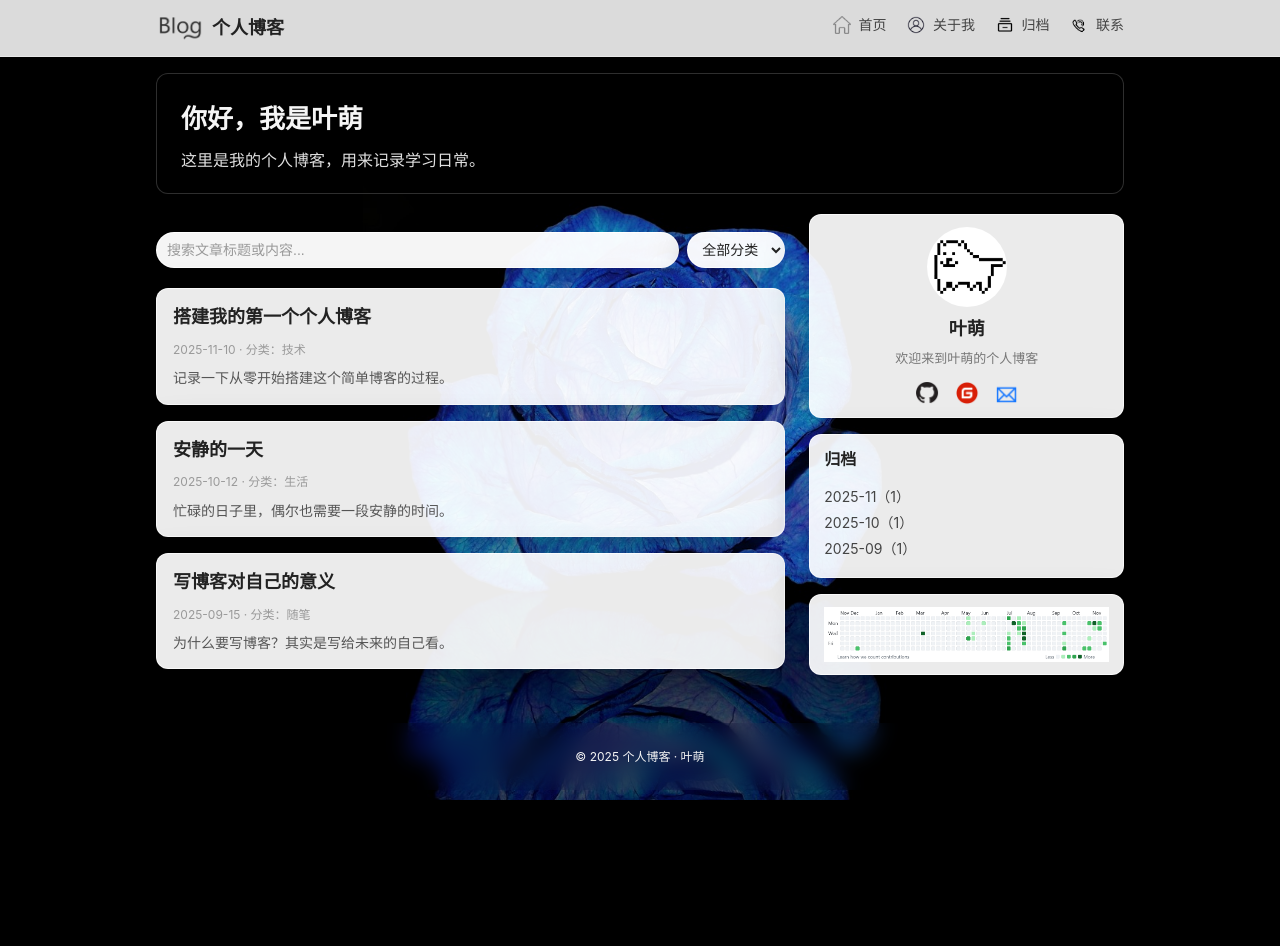
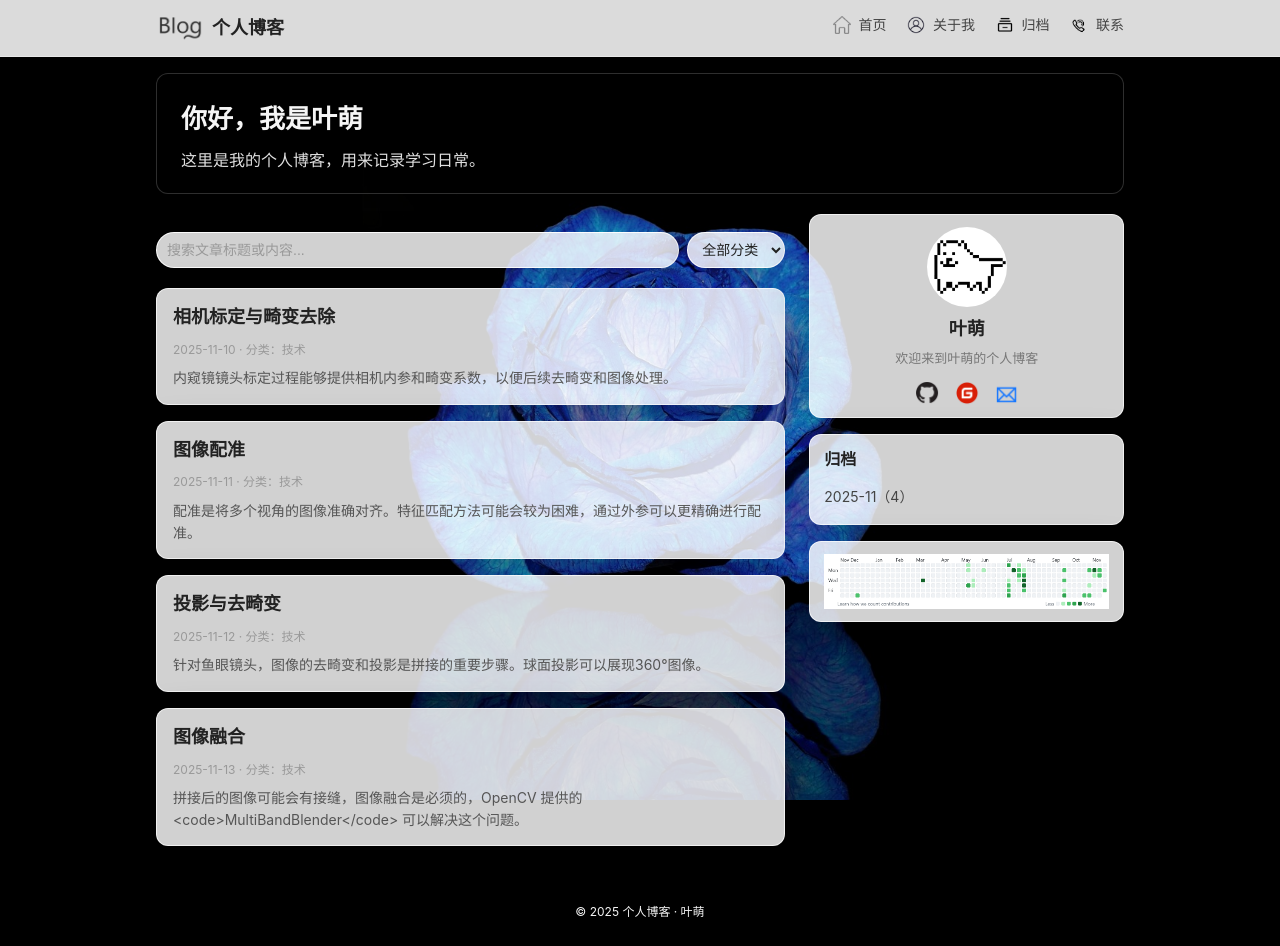
Before and after one commit to kakuyo1/blog, a plain HTML site: page index.html in a window 1280 px wide. Before the commit the page ends 800 px from the top, so only its background shows below. Drawn offline with Linux system fonts and the light colour scheme.

Commit message:
passages updated.

```diff
--- a/posts.json
+++ b/posts.json
@@ -1,29 +1,38 @@
 [
     {
         "id": 1,
-    "title": "搭建我的第一个个人博客",
+        "title": "相机标定与畸变去除",
         "date": "2025-11-10",
         "category": "tech",
         "categoryName": "技术",
-    "excerpt": "记录一下从零开始搭建这个简单博客的过程。",
-    "content": "<p>这是一个示例文章，用来展示博客的基本布局和功能。</p><p>目前整个项目只有三个文件：index.html、style.css 和 script.js。</p><p>你可以在 <code>script.js</code> 中修改文章内容，也可以改成从后端获取数据。</p>"
+        "excerpt": "内窥镜镜头标定过程能够提供相机内参和畸变系数，以便后续去畸变和图像处理。",
+        "content": "<h2>相机标定与畸变去除</h2><p>内窥镜的镜头通常为鱼眼镜头，标定过程能够提供相机内参和畸变系数，以便后续去畸变和图像处理。这个部分非常重要，因为鱼眼畸变会影响拼接的准确性。你提到的使用棋盘格进行标定是标准且有效的方法，OpenCV 的 <code>findChessboardCorners()</code> 和 <code>calibrateCamera()</code> 可以很好地完成这项任务。</p><h3>建议：</h3><ul><li><strong>标定图像数量：</strong>确保拍摄的棋盘格图像包含多角度和多位置的变化，以增加标定精度。</li><li><strong>精细化角点：</strong>使用 <code>cornerSubPix</code> 对角点进行精细化，以提高精度。</li><li><strong>鱼眼畸变模型：</strong>如果使用的是鱼眼镜头，建议使用 OpenCV 提供的 <code>cv::fisheye::calibrate</code> 方法，这会更适应畸变较大的内窥镜镜头。</li></ul>"
     },
     {
         "id": 2,
-    "title": "安静的一天",
-    "date": "2025-10-12",
-    "category": "life",
-    "categoryName": "生活",
-    "excerpt": "忙碌的日子里，偶尔也需要一段安静的时间。",
-    "content": "<p>今天没有发生什么特别的事情，只是平静的一天。</p><p>有时候，平淡本身就是一种幸福。</p>"
+        "title": "图像配准",
+        "date": "2025-11-11",
+        "category": "tech",
+        "categoryName": "技术",
+        "excerpt": "配准是将多个视角的图像准确对齐。特征匹配方法可能会较为困难，通过外参可以更精确进行配准。",
+        "content": "<h2>图像配准</h2><p>配准是将多个视角的图像准确对齐。由于内窥镜图像间的重叠区域小且可能有倾斜，这可能使得特征匹配方法（如 SIFT、ORB）较为困难。为了解决这个问题，可以通过以下方法：</p><ul><li><strong>特征匹配方法：</strong>使用 SIFT、ORB 等方法时，可以结合 <strong>RANSAC 算法</strong> 来过滤掉错误匹配，提高配准的鲁棒性。</li><li><strong>外参的使用：</strong>通过相机标定获得的旋转向量和位移向量可以用于初步估计每张图像的空间位置，并进行配准。这比单纯依赖特征匹配要精确得多。</li></ul>"
     },
     {
         "id": 3,
-    "title": "写博客对自己的意义",
-    "date": "2025-09-15",
-    "category": "note",
-    "categoryName": "随笔",
-    "excerpt": "为什么要写博客？其实是写给未来的自己看。",
-    "content": "<p>写博客的过程，也是和自己对话的过程。</p><p>当过一段时间再回来看这些文字，或许会有不一样的感受。</p>"
+        "title": "投影与去畸变",
+        "date": "2025-11-12",
+        "category": "tech",
+        "categoryName": "技术",
+        "excerpt": "针对鱼眼镜头，图像的去畸变和投影是拼接的重要步骤。球面投影可以展现360°图像。",
+        "content": "<h2>投影与去畸变</h2><p>针对鱼眼镜头，图像的去畸变和投影是拼接的重要步骤。你提到的球面投影是非常合适的，因为内窥镜通常具有广角视野，球面投影可以更自然地展现360°图像。OpenCV 中的 <code>cv::fisheye::undistortImage</code> 和 <code>cv::warpPerspective</code> 方法可以很好地处理这个问题。</p><h3>建议：</h3><ul><li><strong>鱼眼镜头模型：</strong>使用 <code>fisheye::undistortImage</code> 对畸变图像进行预处理。</li><li><strong>球面投影：</strong>通过 <strong>球面投影</strong> 或 <strong>透视投影</strong> 将图像展开，以便它们可以更好地拼接。</li></ul>"
+    },
+    {
+        "id": 4,
+        "title": "图像融合",
+        "date": "2025-11-13",
+        "category": "tech",
+        "categoryName": "技术",
+        "excerpt": "拼接后的图像可能会有接缝，图像融合是必须的，OpenCV 提供的 <code>MultiBandBlender</code> 可以解决这个问题。",
+        "content": "<h2>图像融合</h2><p>拼接后的图像通常会有接缝，尤其是当重叠区域较小或者相机的光照不均时，可能会出现明显的接缝或亮带。为此，图像融合是必须的。OpenCV 提供的 <code>cv::detail::MultiBandBlender</code> 是一种优秀的图像融合方法，它能够平滑图像接缝，使得拼接后的图像看起来更自然。</p><h3>建议：</h3><ul><li><strong>使用多波段融合：</strong><code>MultiBandBlender</code> 采用多层次融合，能够在不同频率层次上平滑图像接缝，特别适用于大范围的图像拼接。</li><li><strong>颜色匹配：</strong>如果光照差异较大，考虑使用 <strong>图像颜色校正</strong> 方法来调整不同图像之间的颜色一致性。</li></ul>"
     }
 ]
--- a/style.css
+++ b/style.css
@@ -124,7 +124,7 @@ img {
 .sidebar section {
     border-radius: 12px;
     border: 1px solid rgba(255, 255, 255, 0.7);
-    background: rgba(255, 255, 255, 0.92);
+    background: rgba(255, 255, 255, 0.82);
     box-shadow: 0 18px 40px rgba(0, 0, 0, 0.45);
     color: #222222;
 }
@@ -141,7 +141,7 @@ img {
     border: 1px solid rgba(255, 255, 255, 0.9);
     padding: 8px 10px;
     font-size: 14px;
-    background: rgba(255, 255, 255, 0.96);
+    background: rgba(255, 255, 255, 0.82);
     border-radius: 999px;
     box-shadow: 0 12px 30px rgba(0, 0, 0, 0.35);
     color: #222222;
```
Lines whose indentation alone changed are shown as unchanged.
